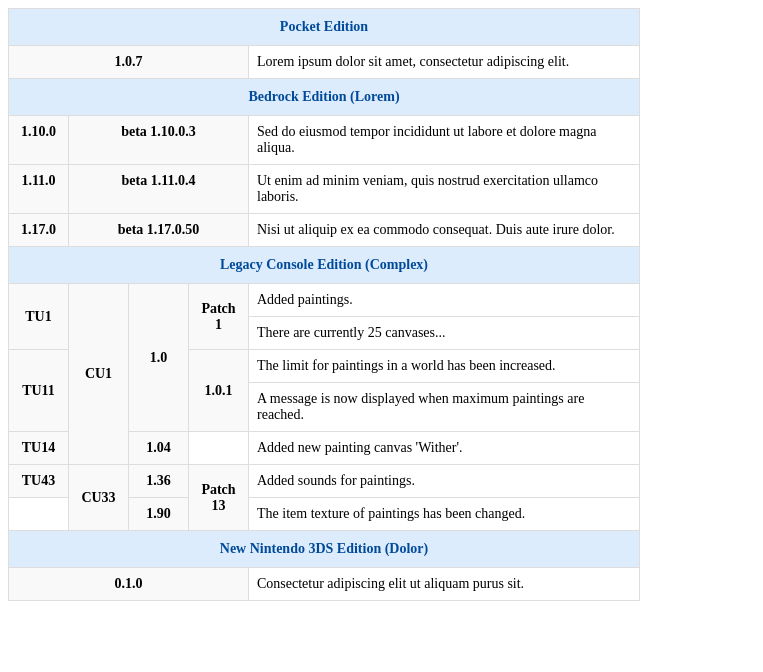
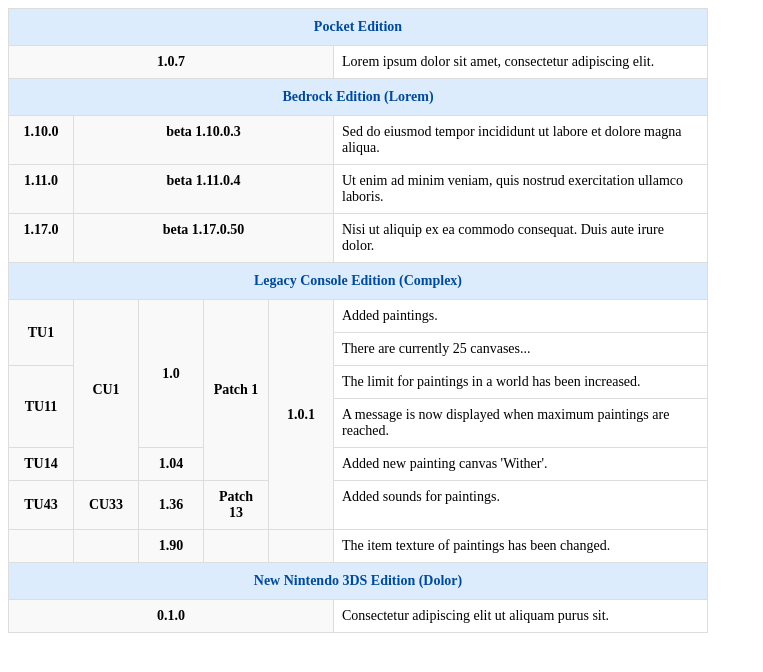
Before and after one commit to F1rstM8/HomeworkTable, a plain HTML site: page index.html in a window 1280 px wide. Shown: the whole page, without its empty margins (0-763 px from the left). Drawn offline with Linux system fonts and the light colour scheme.

Commit message:
DoneHomework

```diff
--- a/assets/css/style.css
+++ b/assets/css/style.css
@@ -1,49 +1,46 @@
-
 .table-wrapper {
-  width: 100%;
+  width: 50%;
   margin-bottom: 20px;
 }
 
 table {
-  width: 50%;
-  max-width: 1000px;
-  min-width: 600px;
+  width: 100%;
+  max-width: 900px;
+  min-width: 700px;
   border-collapse: collapse;
-  table-layout: fixed;
 }
 
 th,
 td {
+  text-align: left;
   padding: 8px;
-  text-align: left;
   vertical-align: top;
   border: 1px solid #dddddd;
   font-size: 14px;
-  word-wrap: break-word; /* Перенос длинных слов */
+  word-wrap: break-word;
 }
 
 .ver {
+  text-align: center;
   font-weight: bold;
-  text-align: center;
   background-color: #f9f9f9;
 }
 
 .mid {
   vertical-align: middle;
 }
-
 col.narrow-col {
-  width: 60px;
+  width: 65px;
 }
 
-/* col.wide-col {
+col.wide-col {
   width: auto;
-} */
+}
 
 .edition-header {
+  background-color: #dcecfd;
+  text-align: center;
+  font-weight: bold;
   padding: 10px;
-  font-weight: bold;
-  text-align: center;
   color: #004a99;
-  background-color: #dcecfd;
 }
--- a/index.html
+++ b/index.html
@@ -3,7 +3,7 @@
   <head>
     <meta charset="UTF-8" />
     <meta name="viewport" content="width=device-width, initial-scale=1.0" />
-    <title>Document</title>
+    <title>Minecraft Versions</title>
     <link
       rel="stylesheet"
       href="https://cdnjs.cloudflare.com/ajax/libs/font-awesome/6.0.0-beta3/css/all.min.css"
@@ -11,38 +11,42 @@
     <link rel="stylesheet" href="assets/css/style.css" />
   </head>
   <body>
-    <section class="table-wrapper">
+    <div class="table-wrapper">
       <table>
         <colgroup>
           <col class="narrow-col" />
           <col class="narrow-col" />
           <col class="narrow-col" />
           <col class="narrow-col" />
+          <col class="narrow-col" />
           <col class="wide-col" />
         </colgroup>
+
         <thead>
           <tr>
-            <th colspan="5" class="edition-header">Pocket Edition</th>
+            <th colspan="6" class="edition-header">Pocket Edition</th>
           </tr>
         </thead>
         <tbody>
           <tr>
-            <td class="ver" colspan="4">1.0.7</td>
+            <td class="ver" colspan="5">1.0.7</td>
             <td>Lorem ipsum dolor sit amet, consectetur adipiscing elit.</td>
           </tr>
+
           <tr>
-            <th colspan="5" class="edition-header">Bedrock Edition (Lorem)</th>
+            <th colspan="6" class="edition-header">Bedrock Edition (Lorem)</th>
           </tr>
           <tr>
             <td class="ver">1.10.0</td>
-            <td class="ver" colspan="3">beta 1.10.0.3</td>
+            <td class="ver" colspan="4">beta 1.10.0.3</td>
+
             <td>
               Sed do eiusmod tempor incididunt ut labore et dolore magna aliqua.
             </td>
           </tr>
           <tr>
             <td class="ver">1.11.0</td>
-            <td class="ver" colspan="3">beta 1.11.0.4</td>
+            <td class="ver" colspan="4">beta 1.11.0.4</td>
             <td>
               Ut enim ad minim veniam, quis nostrud exercitation ullamco
               laboris.
@@ -50,67 +54,77 @@
           </tr>
           <tr>
             <td class="ver">1.17.0</td>
-            <td class="ver" colspan="3">beta 1.17.0.50</td>
+            <td class="ver" colspan="4">beta 1.17.0.50</td>
             <td>
               Nisi ut aliquip ex ea commodo consequat. Duis aute irure dolor.
             </td>
           </tr>
+
           <tr>
-            <th colspan="5" class="edition-header">
+            <th colspan="6" class="edition-header">
               Legacy Console Edition (Complex)
-              <!-- эта секция не правильно построена    -->
             </th>
           </tr>
+
           <tr>
             <td class="ver mid" rowspan="2">TU1</td>
             <td class="ver mid" rowspan="5">CU1</td>
             <td class="ver mid" rowspan="4">1.0</td>
-            <td class="ver mid" rowspan="2">Patch 1</td>
+            <td class="ver mid" rowspan="5">Patch 1</td>
+            <td class="ver mid" rowspan="6">1.0.1</td>
             <td>Added paintings.</td>
           </tr>
+
           <tr>
             <td>There are currently 25 canvases...</td>
           </tr>
+
           <tr>
             <td class="ver mid" rowspan="2">TU11</td>
-            <td class="ver mid" rowspan="2">1.0.1</td>
             <td>The limit for paintings in a world has been increased.</td>
           </tr>
+
           <tr>
             <td>
               A message is now displayed when maximum paintings are reached.
             </td>
           </tr>
+
           <tr>
             <td class="ver mid">TU14</td>
             <td class="ver mid">1.04</td>
-            <td></td>
             <td>Added new painting canvas 'Wither'.</td>
           </tr>
+
           <tr>
-            <td class="ver mid">TU43</td>
-            <td class="ver mid" rowspan="2">CU33</td>
+            <td class="ver mid" rowspan="1">TU43</td>
+            <td class="ver mid" rowspan="1">CU33</td>
             <td class="ver mid">1.36</td>
-            <td class="ver mid" rowspan="2">Patch 13</td>
+            <td class="ver mid" rowspan="1">Patch 13</td>
             <td>Added sounds for paintings.</td>
           </tr>
+
           <tr>
-            <td></td>
-            <td class="ver mid">1.90</td>
+            <td class="ver mid"></td>
+            <td class="ver mid"></td>
+            <td class="ver mid" rowspan="1">1.90</td>
+            <td class="ver mid"></td>
+            <td class="ver mid"></td>
+
             <td>The item texture of paintings has been changed.</td>
           </tr>
+
           <tr>
-            <!-- вот конец секции   -->
-            <th colspan="5" class="edition-header">
+            <th colspan="6" class="edition-header">
               New Nintendo 3DS Edition (Dolor)
             </th>
           </tr>
           <tr>
-            <td class="ver" colspan="4">0.1.0</td>
+            <td class="ver" colspan="5">0.1.0</td>
             <td>Consectetur adipiscing elit ut aliquam purus sit.</td>
           </tr>
         </tbody>
       </table>
-    </section>
+    </div>
   </body>
 </html>
```
